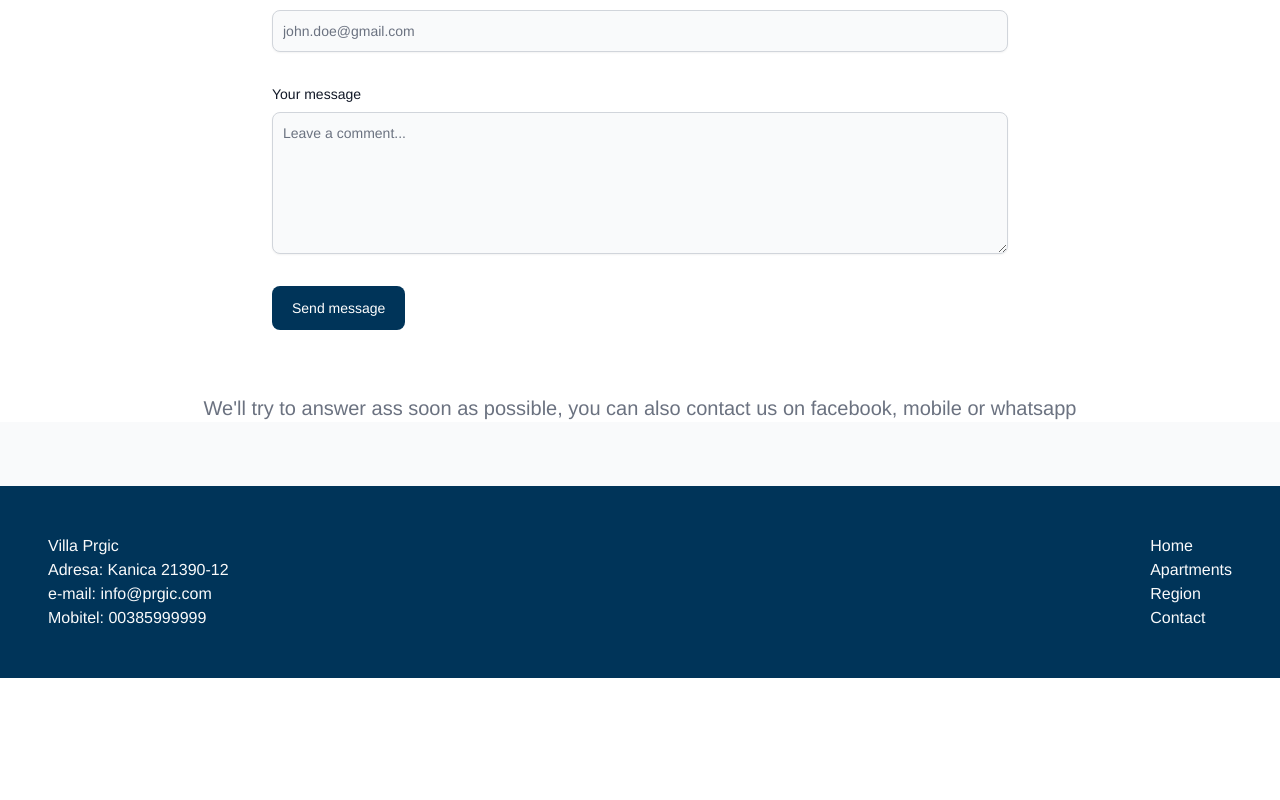
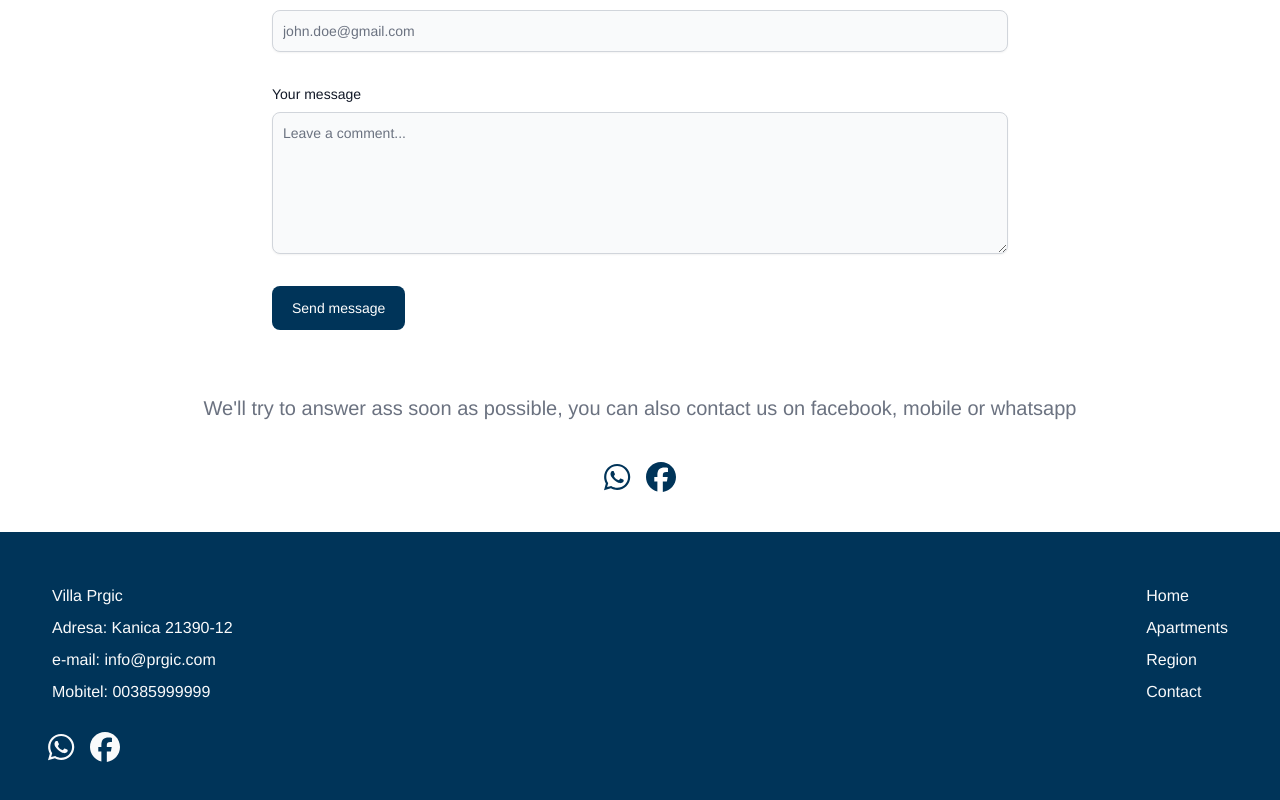
Before and after one commit to valentin994/villa-prgic, a React (Vite) app: page /villa-prgic/contact in a window 1280 px wide. Shown: the part 334-1134 px from the top of the page. Before the commit the page ends 1012 px from the top, so only its background shows below. Built offline with nearby package versions, Linux system fonts and the light colour scheme.

Commit message:
updated contact and footer

```diff
--- a/package.json
+++ b/package.json
@@ -15,6 +15,10 @@
     "*.{js,jsx,tsx,ts}": "eslint --fix"
   },
   "dependencies": {
+    "@fortawesome/fontawesome-svg-core": "^6.4.2",
+    "@fortawesome/free-brands-svg-icons": "^6.4.2",
+    "@fortawesome/free-solid-svg-icons": "^6.4.2",
+    "@fortawesome/react-fontawesome": "^0.2.0",
     "@tailwindcss/forms": "^0.5.3",
     "@types/react-calendar": "^3.9.0",
     "prettier": "^3.0.3",
--- a/src/Components/Contact.tsx
+++ b/src/Components/Contact.tsx
@@ -1,4 +1,6 @@
 import { useInView } from "react-intersection-observer";
+import {faFacebook, faWhatsapp } from "@fortawesome/free-brands-svg-icons"
+import {FontAwesomeIcon} from "@fortawesome/react-fontawesome";
 
 function Contact() {
   const [ref, inView] = useInView()
@@ -50,10 +52,14 @@ function Contact() {
           </button>
         </form>
       </div>
-      <p className="mb-8 lg:mb-16 font-light text-center text-gray-500 sm:text-xl">
+      <p className="font-light text-center text-gray-500 sm:text-xl">
         We'll try to answer ass soon as possible, you can also contact us on
         facebook, mobile or whatsapp
       </p>
+      <div className="flex justify-center p-8">
+        <FontAwesomeIcon className="text-3xl p-2 text-secondary" icon={faWhatsapp} />
+        <FontAwesomeIcon className="text-3xl p-2 text-secondary" icon={faFacebook} />
+      </div>
     </section>
   );
 }
--- a/src/Components/Footer.tsx
+++ b/src/Components/Footer.tsx
@@ -1,31 +1,38 @@
 import { Link } from "react-router-dom";
-
+import { FontAwesomeIcon } from '@fortawesome/react-fontawesome'
+import {faFacebook, faWhatsapp } from "@fortawesome/free-brands-svg-icons"
 function Footer() {
   return (
-    <div className="flex bg-secondary text-background-col font-thin justify-between p-12 text-sm md:text-base">
+    <div className="bg-secondary text-background-col font-thin  p-12 text-sm md:text-base">
+        <div className="flex justify-between">
             <div>
-          <p>Villa Prgic</p>
-          <p>Adresa: Kanica 21390-12</p>
-          <p>e-mail: info@prgic.com</p>
-          <p>Mobitel: 00385999999</p>
+              <p className="p-1">Villa Prgic</p>
+              <p className="p-1">Adresa: Kanica 21390-12</p>
+              <p className="p-1">e-mail: info@prgic.com</p>
+              <p className="p-1">Mobitel: 00385999999</p>
             </div>
-        <div className="text-sm md:text-base">
-           <ul>
-               <li className="hover:underline">
+            <div className="">
+               <ul className="">
+                   <li className="hover:underline p-1">
                         <Link to="/villa-prgic">Home</Link>
                    </li>
-               <li className="hover:underline">
+                   <li className="hover:underline p-1">
                        <Link to="/villa-prgic/apartments">Apartments</Link>
                    </li>
-               <li className="hover:underline">
+                   <li className="hover:underline p-1">
                        <Link to="/villa-prgic/region">Region</Link>
                    </li>
-               <li className="hover:underline">
+                   <li className="hover:underline p-1">
                        <Link to="/villa-prgic/contact">Contact</Link>
                    </li>
                </ul>
             </div>
         </div>
+        <div className="flex py-6">
+            <FontAwesomeIcon className="text-3xl" icon={faWhatsapp} />
+            <FontAwesomeIcon className="pl-4 text-3xl" icon={faFacebook} />
+        </div>
+    </div>
   );
 }
 export default Footer;
--- a/src/Components/Home.tsx
+++ b/src/Components/Home.tsx
@@ -37,7 +37,7 @@ function Home() {
       <div className="flex flex-wrap items-center justify-around p-4 w-full">
         <div className="container w-full text-center">
           <Link to="/villa-prgic/apartments">
-            <button className="bg-accent hover:text-text-col text-background-col text-xl py-4 px-6 rounded-full">
+            <button className="bg-secondary hover:brightness-110 text-background-col text-xl py-4 px-6 rounded-full">
               Book Now
             </button>
           </Link>
--- a/tailwind.config.cjs
+++ b/tailwind.config.cjs
@@ -6,7 +6,7 @@ module.exports = {
     ],
   theme: {
         fontFamily:{
-            "sans": ['Helvetica', 'Arial', 'sans-serif']
+            "sans": ['Ubuntu', 'Helvetica', 'Arial', 'sans-serif']
         },
     extend: {
         colors: {
```
Also changed, not shown: 1 other file (tests, documents, lock files or other folders). Lines whose indentation alone changed are shown as unchanged.
